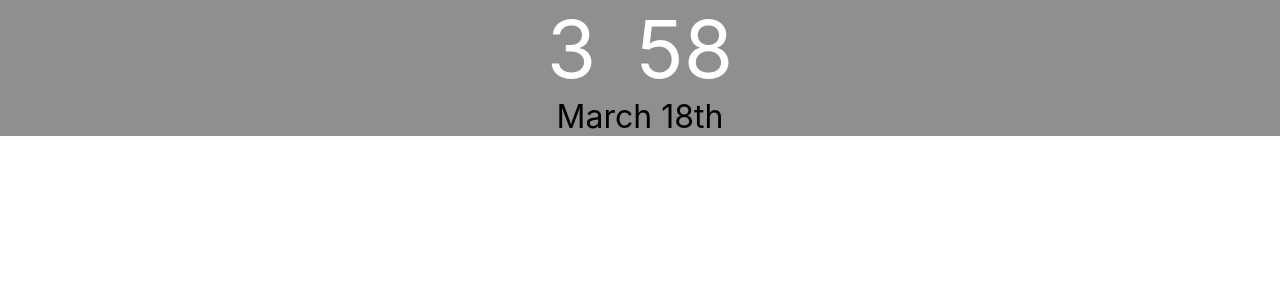
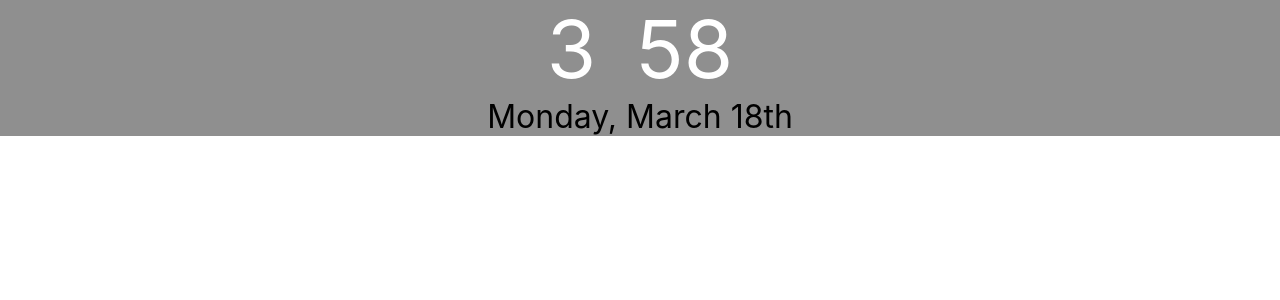
Before and after one commit to michaelclark2/fidget, a React (Create React App) app: page / in a window 1280 px wide. Shown: the top 300 px of the page. Built offline with nearby package versions, Linux system fonts and the light colour scheme.

Commit message:
no more moment, formats date

```diff
--- a/package.json
+++ b/package.json
@@ -3,7 +3,6 @@
   "version": "0.1.0",
   "private": true,
   "dependencies": {
-    "moment": "^2.24.0",
     "node-sass": "^4.11.0",
     "react": "^16.8.4",
     "react-dom": "^16.8.4",
--- a/src/app/App.js
+++ b/src/app/App.js
@@ -1,5 +1,4 @@
 import React, { Component } from 'react';
-import logo from './logo.svg';
 import './App.scss';
 import Clock from '../components/Clock/Clock';
 
--- a/src/components/Clock/Clock.js
+++ b/src/components/Clock/Clock.js
@@ -1,7 +1,7 @@
 import React, {useState, useEffect} from 'react';
-import moment from 'moment';
 import './Clock.scss';
 import Time from './Time';
+import DateClock from './Date';
 
 export default () => {
   const [time, setTime] = useState(Date.now());
@@ -16,7 +16,7 @@ export default () => {
   return (
     <div className="Clock">
       <Time time={time} tick={tick} />
-      <p className="date">{moment(time).format('MMMM Do')}</p>
+      <DateClock date={time} />
     </div>
   )
 }
--- /dev/null
+++ b/src/components/Clock/Date.js
@@ -0,0 +1,47 @@
+import React from 'react';
+const months = [
+  'January',
+  'February',
+  'March',
+  'April',
+  'May',
+  'June',
+  'July',
+  'August',
+  'September',
+  'October',
+  'November',
+  'December'
+];
+
+const days = ['Sunday', 'Monday', 'Tuesday', 'Wednesday', 'Thursday', 'Friday', 'Saturday'];
+
+const getDate = (date) => {
+  const dayOfMonth = new Date(date).getDate().toString();
+
+  const lastChar = dayOfMonth[dayOfMonth.length - 1];
+
+  switch (lastChar) {
+    case '1':
+      return dayOfMonth + 'st';
+    case '2':
+      return dayOfMonth + 'nd';
+    case '3':
+      return dayOfMonth + 'rd';
+    default:
+      return dayOfMonth + 'th';
+  }
+}
+
+export default (props) => {
+  const {date} = props;
+  const month = months[new Date(date).getMonth()];
+  const day = days[new Date(date).getDay()];
+  const dayOfMonth = getDate(date);
+
+  return (
+    <div className="date">
+      <p>{day}, {month} {dayOfMonth}</p>
+    </div>
+  )
+}
--- a/src/components/Clock/Time.js
+++ b/src/components/Clock/Time.js
@@ -6,9 +6,9 @@ export default (props) => {
   const minute = new Date(time).getMinutes();
   return (
     <div className="time">
-      <p>{hour}</p>
+      <p>{ hour > 12 ? hour - 12 : hour }</p>
       <div className="ticker">{ tick ? ':' : ' ' }</div>
-      <p>{minute}</p>
+      <p>{minute.toString().length < 2 ? '0' + minute : minute}</p>
     </div>
   );
 }
```
Also changed, not shown: src/app/logo.svg (deleted), 1 other file (tests, documents, lock files or other folders).
